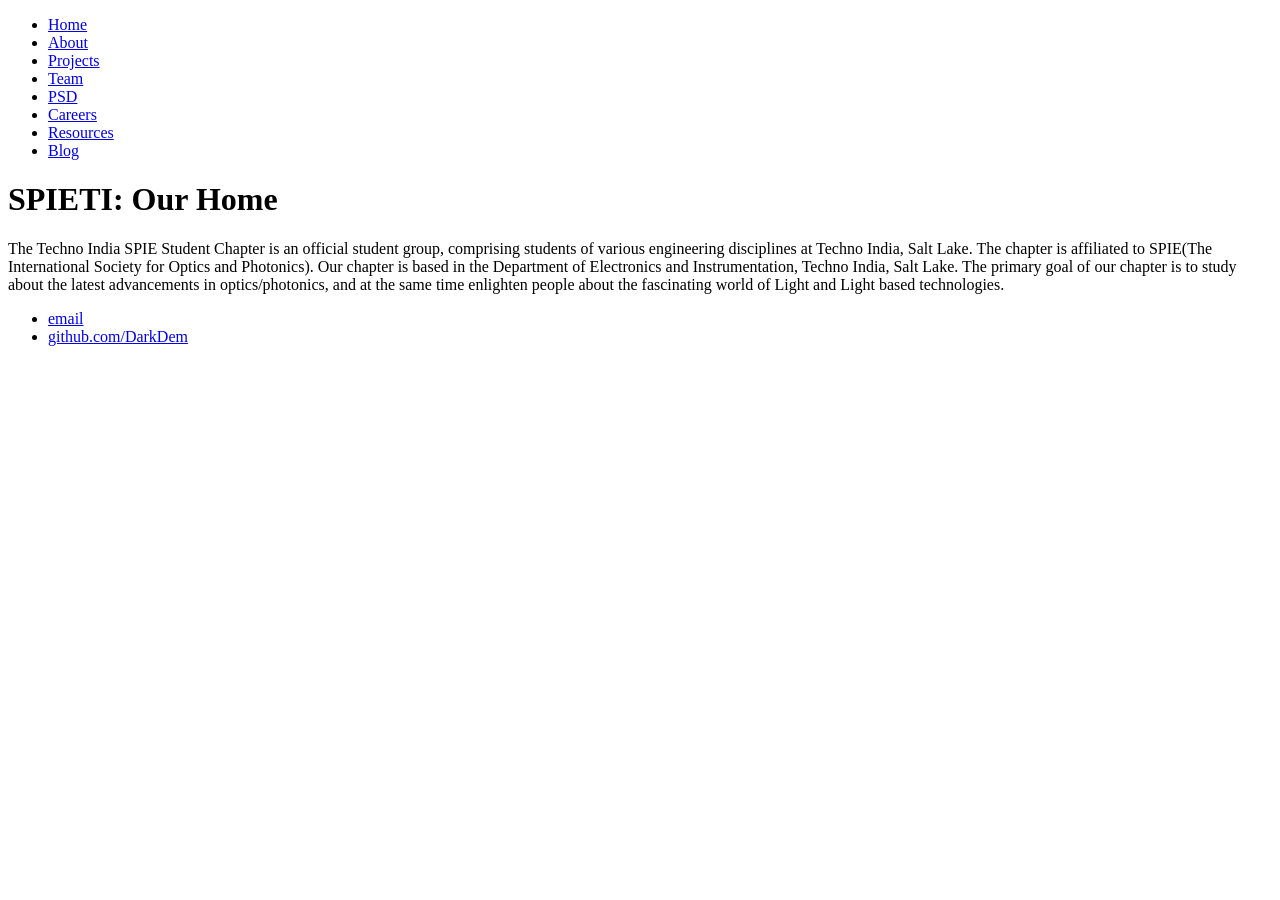
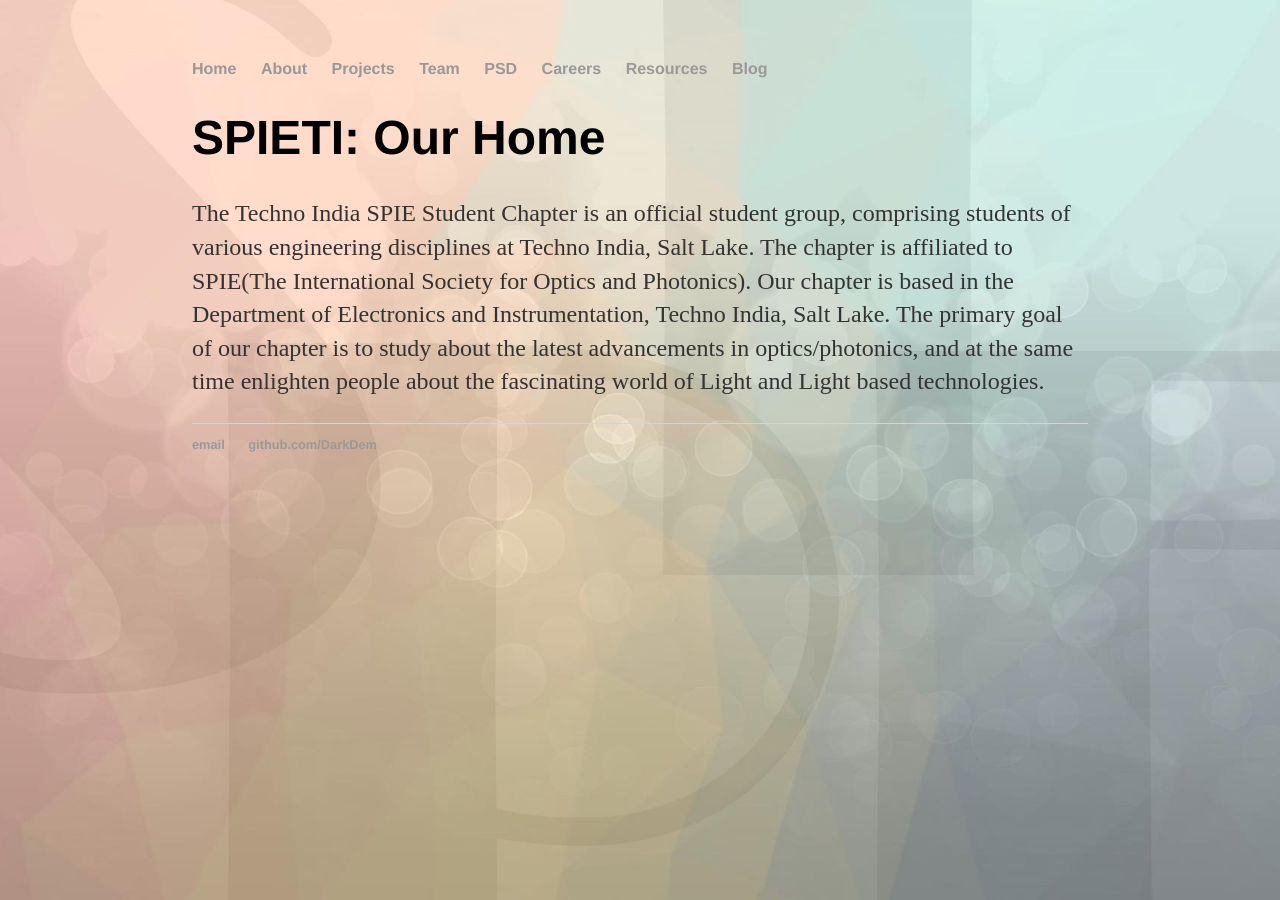
Before and after one commit to spietichapter/home, a Jekyll site: the page built from index.html, in a window 1280 px wide. Built offline with Jekyll 4.4.1, drawn with Linux system fonts in a browser that asks for light colours.

Commit message:
Update default.html

```diff
--- a/_layouts/default.html
+++ b/_layouts/default.html
@@ -3,7 +3,7 @@
 	<head>
 		<title>{{ page.title }}</title>
 		<!-- link to main stylesheet -->
-		<link rel="stylesheet" type="text/css" href="/css/main1.css">
+		<link rel="stylesheet" type="text/css" href="/cssfiles/main1.css">
 	</head>
 	<body>
 		<nav>
```
